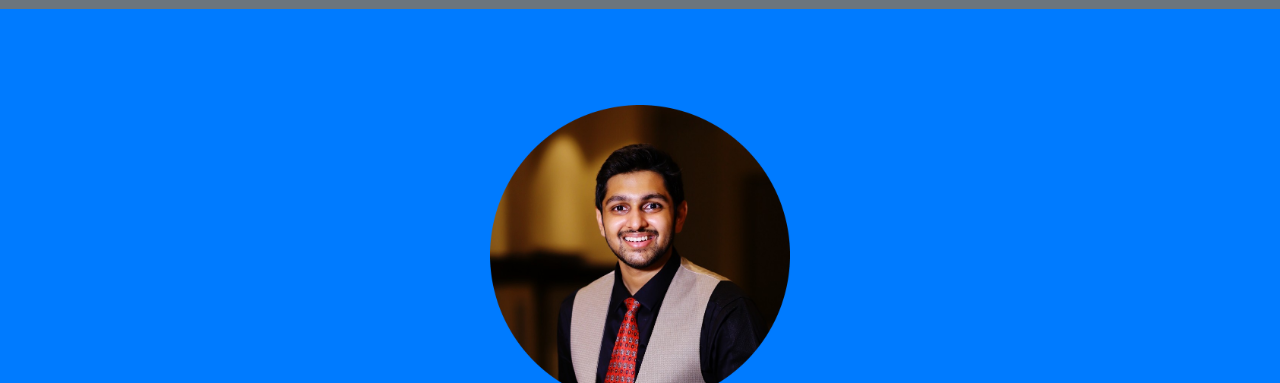
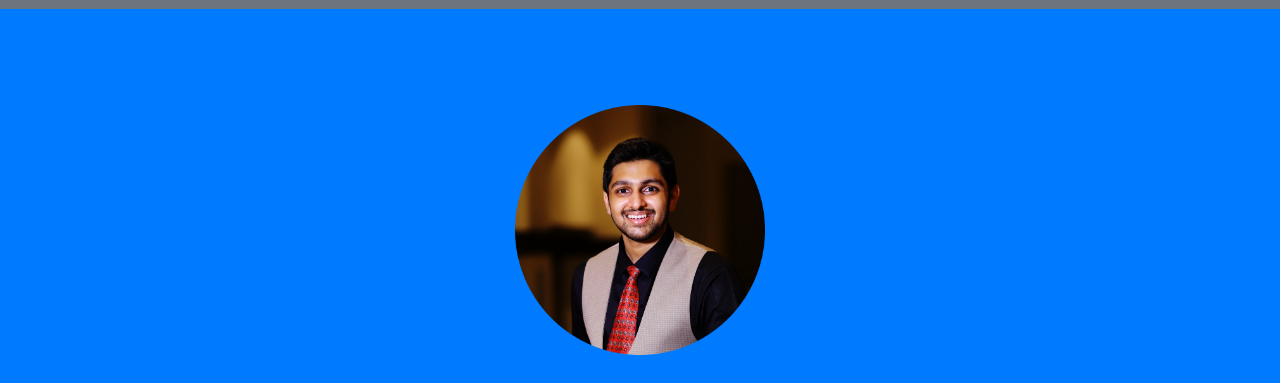
Before and after one commit to 500swapnil/500swapnil.github.io, a website with bundled scripts: page index.html in a window 1280 px wide. Shown: the part 97-480 px from the top of the page. Built offline with nearby package versions, Linux system fonts and the light colour scheme.

Commit message:
image 250

```diff
--- a/index.html
+++ b/index.html
@@ -70,7 +70,7 @@
     <!-- Header -->
     <header class="masthead bg-primary text-white text-center">
       <div class="container">
-        <img class="img-fluid mb-5 d-block mx-auto" style="width: 300px; height: auto"src="videos/profile.png" alt="">
+        <img class="img-fluid mb-5 d-block mx-auto" style="width: 250px; height: auto"src="videos/profile.png" alt="">
         <h1 class="text-uppercase mb-3">Swapnil Gupta</h1>
         <hr class="star-light">
         <h2 class="font-weight-light mb-0">Graduate CS student - New York University</h2>
```
